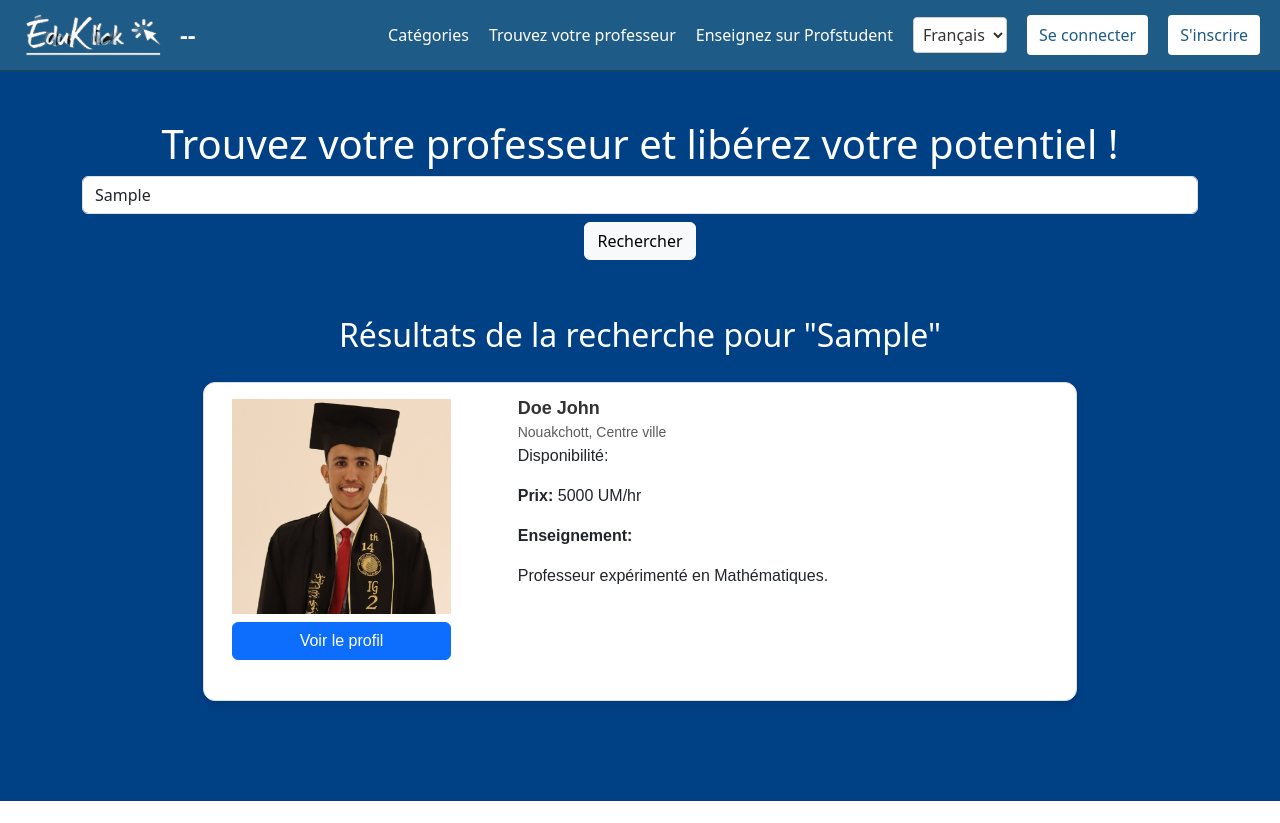
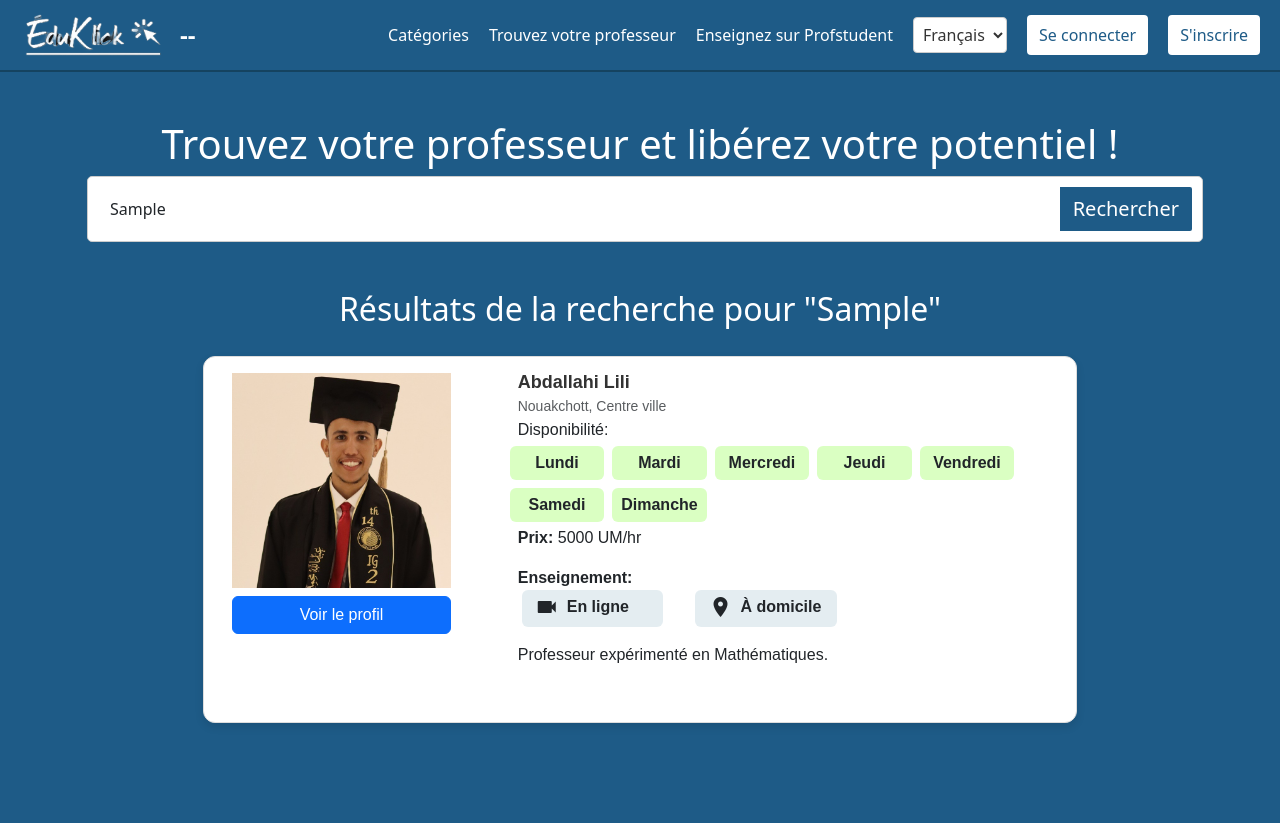
Before and after one commit to Eladele/edu_click_frontend, an Angular app: page / in a window 1280 px wide. Both pictures are taken after typing "Sample" into the empty fields and a click on the button "Rechercher". Before the commit the page ends 801 px from the top, so only its background shows below. Built offline with nearby package versions, Linux system fonts and the light colour scheme.

Commit message:
card de professuer dans l'index

```diff
--- a/angular.json
+++ b/angular.json
@@ -30,8 +30,9 @@
 
             ],
             "styles": [
+              "@angular/material/prebuilt-themes/azure-blue.css",
               "src/styles.css",
-               "node_modules/bootstrap/dist/css/bootstrap.css"
+              "node_modules/bootstrap/dist/css/bootstrap.css"
             ],
             "scripts": [
             ],
@@ -95,6 +96,7 @@
               }
             ],
             "styles": [
+              "@angular/material/prebuilt-themes/azure-blue.css",
               "src/styles.css"
             ],
             "scripts": []
--- a/package.json
+++ b/package.json
@@ -12,10 +12,12 @@
   "private": true,
   "dependencies": {
     "@angular/animations": "^19.0.0",
+    "@angular/cdk": "^19.1.1",
     "@angular/common": "^19.0.0",
     "@angular/compiler": "^19.0.0",
     "@angular/core": "^19.0.0",
     "@angular/forms": "^19.0.0",
+    "@angular/material": "^19.1.1",
     "@angular/platform-browser": "^19.0.0",
     "@angular/platform-browser-dynamic": "^19.0.0",
     "@angular/platform-server": "^19.0.0",
--- a/src/app/app.component.ts
+++ b/src/app/app.component.ts
@@ -2,10 +2,10 @@ import { Component } from '@angular/core';
 import { RouterOutlet } from '@angular/router';
 import { IndexComponent } from "./features/index/index.component";
 import { HeaderComponent } from "./shared/components/header/header.component";
-
+import { MatIconModule } from '@angular/material/icon';
 @Component({
   selector: 'app-root',
-  imports: [RouterOutlet, IndexComponent],
+  imports: [RouterOutlet, IndexComponent, MatIconModule],
   templateUrl: './app.component.html',
   standalone: true,
   styleUrl: './app.component.css'
--- a/src/app/app.config.ts
+++ b/src/app/app.config.ts
@@ -3,7 +3,8 @@ import { provideRouter } from '@angular/router';
 
 import { routes } from './app.routes';
 import { provideClientHydration, withEventReplay } from '@angular/platform-browser';
+import { provideAnimationsAsync } from '@angular/platform-browser/animations/async';
 
 export const appConfig: ApplicationConfig = {
-  providers: [provideZoneChangeDetection({ eventCoalescing: true }), provideRouter(routes), provideClientHydration(withEventReplay())]
+  providers: [provideZoneChangeDetection({ eventCoalescing: true }), provideRouter(routes), provideClientHydration(withEventReplay()), provideAnimationsAsync()]
 };
--- a/src/app/features/index/index.component.css
+++ b/src/app/features/index/index.component.css
@@ -47,7 +47,7 @@
       .card-price {
         margin: 10px 0;
         font-size: 16px;
-        color: #007bff;
+        color: #1e5b87;
         font-weight: bold;
       }
 
@@ -57,7 +57,7 @@
         .badge {
           display: inline-block;
           background-color: #e7f3fe;
-          color: #007bff;
+          color: #1e5b87;
           font-size: 12px;
           padding: 5px 10px;
           border-radius: 20px;
@@ -76,14 +76,14 @@
 
           i {
             margin-right: 5px;
-            color: #007bff;
+            color: #1e5b87;
           }
         }
       }
 
-      .btn {
+      .btn-custom {
         display: inline-block;
-        background-color: #007bff;
+        background-color: #1e5b87;
         color: #fff;
         font-size: 14px;
         padding: 10px 20px;
@@ -100,3 +100,42 @@
       }
     }
   }
+
+  .form-control {
+    display: flex;
+    border: 0;
+    outline: 0;
+  }
+  .input-group .form-control:focus {
+    outline: none; /* Supprime la ligne bleue */
+    box-shadow: none; /* Supprime l'ombre bleue */
+    border-color: #ccc; /* Facultatif : remet une bordure standard */
+  }
+
+  .input-custom{
+    padding: 10px;
+    margin: 0 5px;
+    width: 100%;
+    border-radius: 5px;
+    border: 1px solid #ccc;
+    background-color: #fff;
+    font-size: 20px;
+}
+
+.btn-input{
+
+  background-color: #1e5b87;
+  color: #fff;
+  font-size: 20px;
+  border-radius: 2px;
+
+}
+
+.alert-lieu {
+  background-color: rgba(32, 103, 136, 0.116);
+  font-weight: bold;
+}
+.alert-dispo {
+  background-color: rgba(102, 255, 0, 0.24);
+  font-weight: bold;
+}
--- a/src/app/features/index/index.component.html
+++ b/src/app/features/index/index.component.html
@@ -6,19 +6,14 @@
 <div class="hero text-center text-white py-5">
   <div class="container">
     <h1>Trouvez votre professeur et libérez votre potentiel !</h1>
-    <form (ngSubmit)="onSearch()" class="form-inline justify-content-center">
-      <div class="form-group mx-sm-6 mb-2">
-        <input
-          type="text"
-          [(ngModel)]="searchQuery"
-          name="matiere"
-          class="form-control"
-          placeholder="Sélectionner une matière"
-          required
-        />
+    <form (ngSubmit)="onSearch()" class="search-form">
+      <div class="input-group input-custom">
+        <input type="text" [(ngModel)]="searchQuery" name="matiere" class="form-control"
+          placeholder="Sélectionner une matière" required />
+        <button type="submit" class="btn btn-input">Rechercher</button>
       </div>
-      <button type="submit" class="btn btn-light mb-2">Rechercher</button>
     </form>
+
 
     @if (professeurs.length > 0) {
     <div class="container my-5">
@@ -34,10 +29,7 @@
 
 
                 <br />
-                    <a
-                      [routerLink]="['/professeurs', professeur.id]"
-                      class="btn btn-primary mt-2"
-                    >
+                <a [routerLink]="['/professeurs', professeur.id]" class="btn btn-primary mt-2">
                   Voir le profil
                 </a>
               </div>
@@ -52,21 +44,38 @@
                     </small>
                   </span>
                   <br />
-                      <p class="card-text">
+                  <div class="card-text row">
                     <span class="font-weight-bold">Disponibilité:</span>
                     @for (jour of professeur.disponibilites || []; track jour) {
-                          <span class="badge badge-pill badge-info">{{ jour }}</span>
+                    <div class=" alert alert-dispo text-height col-2 text-center p-1 m-1">{{ jour }}</div>
                     }
-                      </p>
+                  </div>
                   <p class="card-text">
                     <strong>Prix:</strong> {{ professeur.prix || 0 }} UM/hr
                   </p>
-                      <p class="card-text">
-                        <strong>Enseignement:</strong>
+                  <div class="card-text row">
+                    <strong>Enseignement:</strong><br>
                     @for (lieu of professeur.lieuxEnseignement || []; track lieu) {
-                          <span class="badge badge-pill badge-secondary">{{ lieu }}</span>
+                    <div class="alert alert-lieu text-height col-3 txt-center p-1 pb-0 mx-3">
+                      <div class="d-flex justify-content-start">
+                        @if (lieu === "En ligne") {
+                        <div class="m-0 mx-2">
+                          <mat-icon class="icon">videocam</mat-icon> <!-- Icône pour "En ligne" -->
+                        </div>
                         }
-                      </p>
+                        @if (lieu === "À domicile") {
+                        <div class="m-0 mx-2 ">
+                          <mat-icon class="icon">room</mat-icon> <!-- Icône pour "Domicile" -->
+                        </div>
+                        }
+                        <div>
+                        {{ lieu }}
+                      </div>
+                      </div>
+                    </div>
+                    }
+                  </div>
+
                   <p class="card-text">{{ professeur.biographie || 'Biographie non disponible' }}</p>
                 </div>
               </div>
--- a/src/app/features/index/index.component.ts
+++ b/src/app/features/index/index.component.ts
@@ -3,6 +3,8 @@ import { Component } from '@angular/core';
 import {FormsModule} from '@angular/forms'
 import { RouterLink } from '@angular/router';
 import { HeaderComponent } from '../../templates/header/header.component';
+import { MatIconModule } from '@angular/material/icon';
+
 interface Professeur {
   id: number;
   nom: string;
@@ -21,7 +23,7 @@ interface Professeur {
   templateUrl: './index.component.html',
   styleUrls: ['./index.component.css'],
   standalone: true,
-  imports: [FormsModule, RouterLink, CommonModule, HeaderComponent],
+  imports: [FormsModule, RouterLink, CommonModule, HeaderComponent, MatIconModule],
 })
 export class IndexComponent {
   searchQuery: string = '';
@@ -32,12 +34,12 @@ export class IndexComponent {
       ? [
           {
             id: 1,
-            nom: 'Doe',
-            prenom: 'John',
+            nom: 'Abdallahi',
+            prenom: 'Lili',
             image: 'assets/images/professeur1.jpg',
             ville: 'Nouakchott',
             adresse: 'Centre ville',
-            disponibilites: ['Lundi', 'Mardi'],
+            disponibilites: ['Lundi', 'Mardi', 'Mercredi', 'Jeudi', 'Vendredi', 'Samedi', 'Dimanche'],
             prix: 5000,
             lieuxEnseignement: ['En ligne', 'À domicile'],
             biographie: 'Professeur expérimenté en Mathématiques.',
--- a/src/index.html
+++ b/src/index.html
@@ -6,8 +6,10 @@
   <base href="/">
   <meta name="viewport" content="width=device-width, initial-scale=1">
   <link rel="icon" type="image/x-icon" href="favicon.ico">
+  <link href="https://fonts.googleapis.com/css2?family=Roboto:wght@300;400;500&display=swap" rel="stylesheet">
+  <link href="https://fonts.googleapis.com/icon?family=Material+Icons" rel="stylesheet">
 </head>
-<body>
+<body class="mat-typography">
   <app-root></app-root>
 </body>
 </html>
--- a/src/styles.css
+++ b/src/styles.css
@@ -36,7 +36,7 @@ header .nav-links li a {
 
 /* Hero Section Styles */
 .hero {
-    background: #004085;
+    background: #1e5b87;
     color: white;
     text-align: center;
     padding: 50px 0;
@@ -140,3 +140,8 @@ footer {
 .navbar {
     position: static !important; /* Assurez-vous que la barre de navigation est non fixe */
 }
+
+
+
+html, body { height: 100%; }
+body { margin: 0; font-family: Roboto, "Helvetica Neue", sans-serif; }
```
Also changed, not shown: 1 other file (tests, documents, lock files or other folders). Lines whose indentation alone changed are shown as unchanged.
